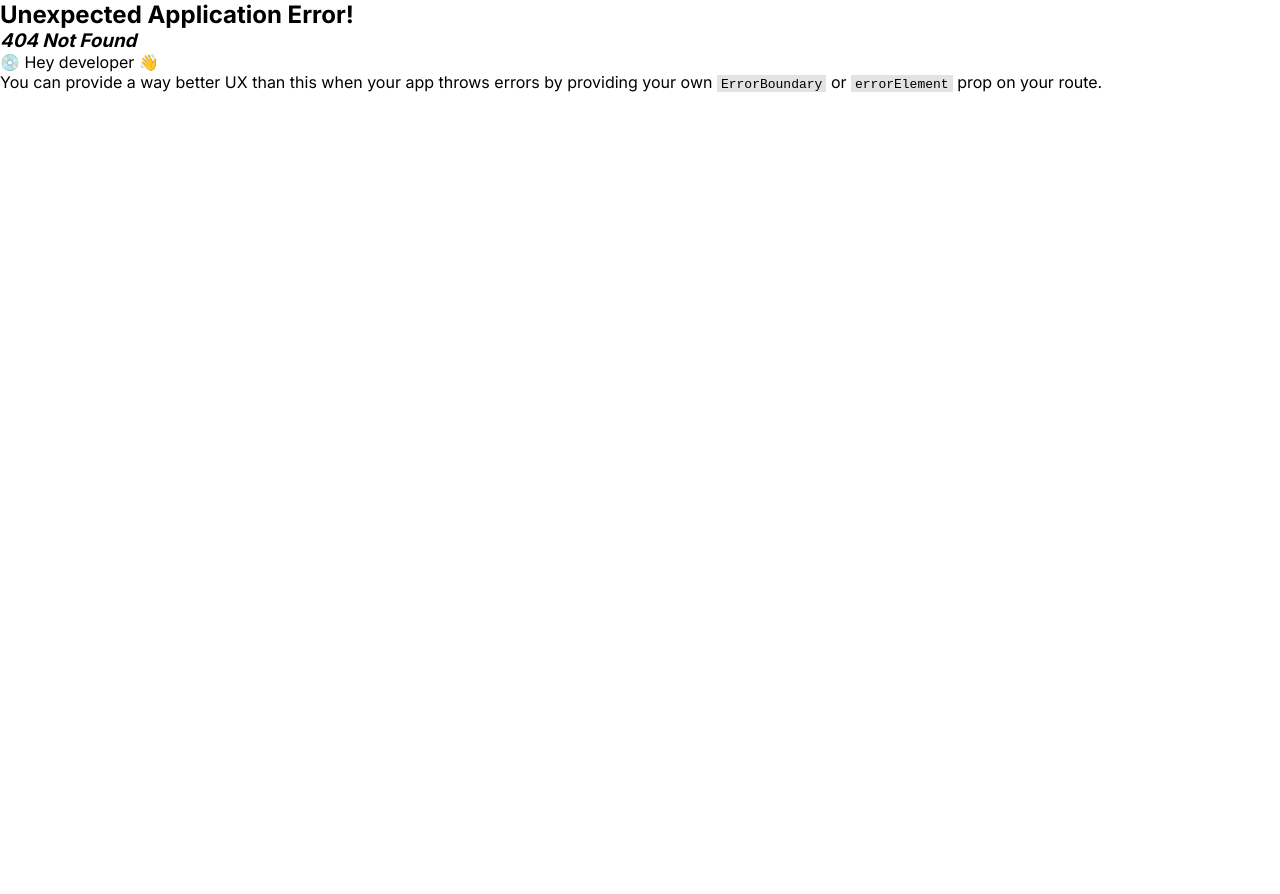
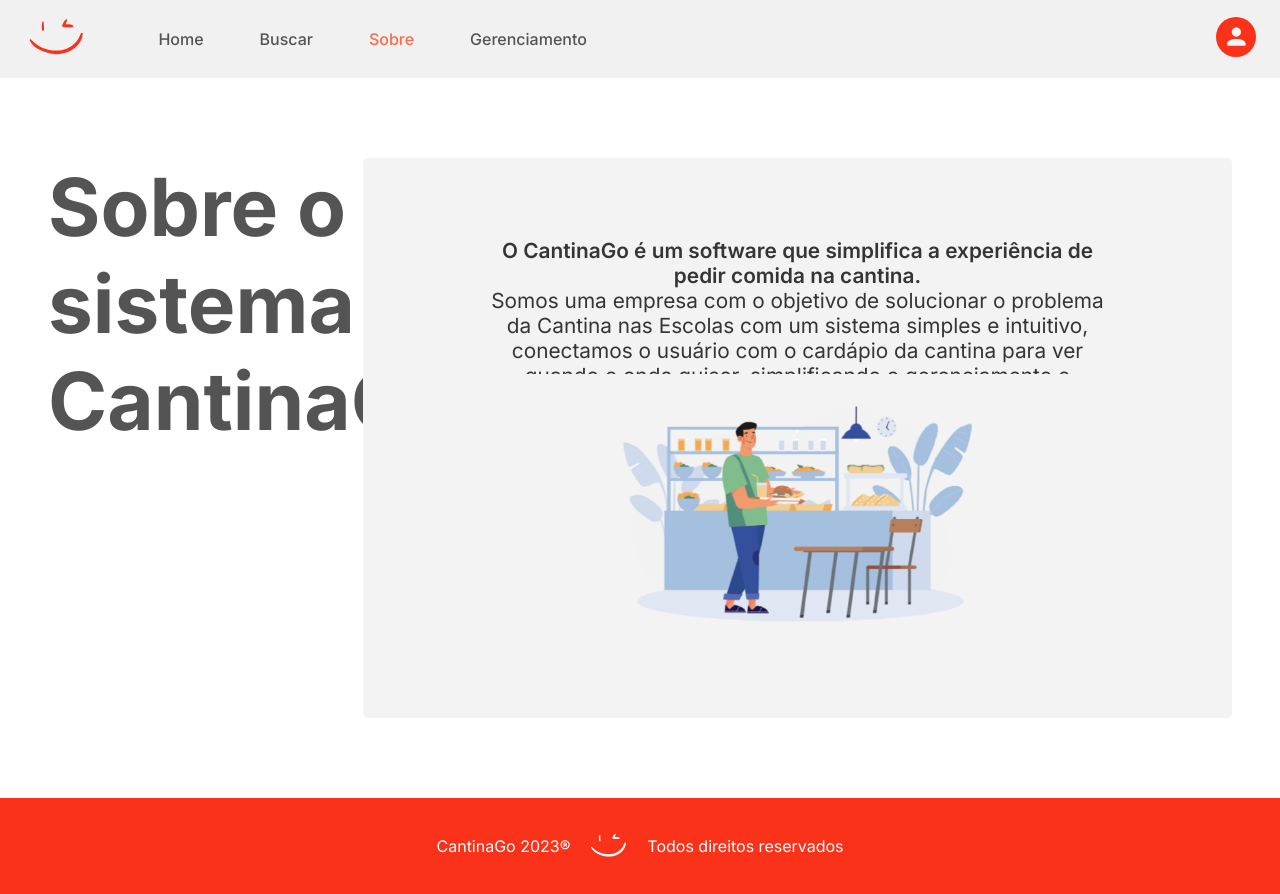
Before and after one commit to Senai-SC-CTAI/SA_2023_3B_CantinaGo, a React (Vite) app in the folder web/: page /sobre in a window 1280 px wide. Before the commit this address had no page. Before the commit the page ends 800 px from the top, so only its background shows below. Built offline with nearby package versions, Linux system fonts and the light colour scheme.

Commit message:
adding About screen and fix/standardizing style

```diff
--- a/web/package.json
+++ b/web/package.json
@@ -26,6 +26,6 @@
     "eslint-plugin-react-hooks": "^4.6.0",
     "eslint-plugin-react-refresh": "^0.4.3",
     "typescript": "^5.0.2",
-    "vite": "^4.4.9"
+    "vite": "^4.5.0"
   }
 }
--- a/web/src/components/Footer/index.tsx
+++ b/web/src/components/Footer/index.tsx
@@ -5,7 +5,10 @@
   return (
     <>
       <footer>
-        <p>Todos direitos reservados a CantinaGo 2023®</p>
+        <p>CantinaGo 2023®
+       </p>
+        <img src="./favicon.png" className='logoFoter' />
+        <p>Todos direitos reservados</p>
       </footer>
     </>
   )
--- a/web/src/components/Footer/style.css
+++ b/web/src/components/Footer/style.css
@@ -3,9 +3,17 @@
     width: 100%;
     padding: 2vw 1vw;
     text-align: center;
+    display: flex;
+    flex-direction: row;
+    align-items: center;
+    justify-content: center;
+    gap: 1rem;
 }
 
 footer p{
     color: var(--B1);
-    font-size: 1.2vw;
+    font-size: 1rem;
 }
+.logoFoter{
+    max-width: 45px;
+}
--- a/web/src/components/Header/index.tsx
+++ b/web/src/components/Header/index.tsx
@@ -1,10 +1,9 @@
-
-
 import './style.css'
 import '../StyleTemplate/style.css'
 import logo from '../../assets/icons/Logo.svg'
 import user from '../../assets/icons/User.svg'
 import React, { useState } from 'react';
+import { NavLink } from 'react-router-dom';
 
 function Header() {
   const [activeItem, setActiveItem] = useState('Home');
@@ -17,22 +16,24 @@
     <>
       <header className="header">
         <div className="headerContent1">
-          <div className="logo" onClick={() => handleItemClick('Home')}>
-            <img src={logo}/>
-          </div>
+          <NavLink to="/home">
+            <div className="logo" onClick={() => handleItemClick('Home')}>
+              <img src={logo} />
+            </div>
+          </NavLink>
           <nav className="nav">
             <ul>
               <li>
-                <a href="#">Home</a>
+                <NavLink to="/home">Home</NavLink>
               </li>
               <li>
-                <a href="/Buscar">Buscar</a>
+                <NavLink to="/Buscar">Buscar</NavLink>
               </li>
               <li>
-                <a href="#">Sobre</a>
+                <NavLink to="/sobre">Sobre</NavLink>
               </li>
               <li>
-                <a href="/gerenciamento">Gerenciamento</a>
+                <NavLink to="/gerenciamento">Gerenciamento</NavLink>
               </li>
             </ul>
           </nav>
@@ -40,7 +41,7 @@
         <div className="user">
           <img src={user} alt="User" />
         </div>
-    </header>
+      </header>
     </>
   )
 }
--- a/web/src/components/Header/style.css
+++ b/web/src/components/Header/style.css
@@ -35,14 +35,16 @@
     text-decoration: none;
     color: #545454;
     transition: .5s;
-    font-style: italic;
-    font-size: 1.1rem;
+    /* font-style: italic; */
+    font-size: 1rem;
+    font-weight: 500;
   }
 
-  /* .nav .active{
+ .nav .active{
     transition: .5s;
+    color: var(--L2);
   }
-
+   /*
   .nav .active:hover::after {
     content: '';
     display: block;
--- a/web/src/main.tsx
+++ b/web/src/main.tsx
@@ -11,6 +11,8 @@
 import EditarComida from './screens/Gerenciamento/EditarComida/index.tsx'
 import ListaComidas from './screens/Gerenciamento/ListaComidas/index.tsx'
 import RegistrarComida from './screens/Gerenciamento/RegistrarComida/index.tsx'
+import About from './screens/About/index.tsx'
+
 
 import {
   createBrowserRouter,
@@ -59,6 +61,10 @@
         path: '/buscar',
         element: <Buscar/>
       },
+      {
+        path: '/sobre',
+        element: <About/>
+      },
   ]
 )
 
--- /dev/null
+++ b/web/src/screens/About/index.tsx
@@ -0,0 +1,23 @@
+import './style.css'
+import Footer from '../../components/Footer'
+import Header from '../../components/Header'
+import FoodsImage from '../../assets/img/CantinaImg.png'
+
+export default function About() {
+    return (
+        <>
+        <Header />
+        <div className="containerAbout">
+            <h1 className='title titleAbout'>Sobre o sistema CantinaGo</h1>
+            <div className="cardAbout">
+          <span>O CantinaGo é um software que simplifica a experiência de pedir comida na cantina.</span>
+          <p>
+            Somos uma empresa com o objetivo de solucionar o problema da Cantina nas Escolas com um sistema simples e intuitivo, conectamos o usuário com o cardápio da cantina para ver quando e onde quiser, simplificando o gerenciamento e diminuindo filas.
+            </p>
+            <img src={FoodsImage} />
+            </div>
+        </div>
+        <Footer />
+        </>
+    )
+}
--- /dev/null
+++ b/web/src/screens/About/style.css
@@ -0,0 +1,30 @@
+.containerAbout{
+    color: black;
+    height: 100%;
+    display: flex;
+    padding:  5rem 3rem;;
+}
+
+.titleAbout{
+    width: 30%;
+    font-size: 5rem;
+}
+.cardAbout{
+    background-color: rgb(243, 243, 243);
+    color: #1b1b1be1;
+    font-weight: 400;
+    padding: 4rem 8rem;
+    width: 80%;
+    height: 70vh;
+    border-radius: 5px;
+    font-size: 1.3rem;
+    display: flex;
+    flex-direction: column;
+    align-items: center;
+    justify-content: center;
+    text-align: center;
+}
+.cardAbout span{
+    font-weight: 600;
+    padding: 1rem 0rem;
+}
--- a/web/src/screens/Login/index.tsx
+++ b/web/src/screens/Login/index.tsx
@@ -21,7 +21,7 @@
           <input className='input-Login' type="password" placeholder="senha" />
           {/* </div> */}
           <div className='esqueceuSenha-Login'>
-            <Link to="/home" className='input_label-Login'>Esqueceu a senha?</Link>
+            <Link to="/home" className='input_label-Login'>Esqueceu a senha? Clique aqui</Link>
           </div>
         </div>
 
--- a/web/src/screens/Login/style.css
+++ b/web/src/screens/Login/style.css
@@ -49,7 +49,7 @@
 
   .input-container-Login {
     margin-bottom: 2vh;
-    min-width: 500px;
+    width: 60%;
     display: flex;
     font-size: 24px;
     flex-direction: column;
@@ -67,19 +67,19 @@
   .input-Login {
     border-radius: 10px;
     width: 100%;
-    padding: 1.5vw 1vw;
+    padding: 1rem 2rem;
     font-weight: 400;
-    font-size: 1.2vw;
+    font-size: 1rem;
     background-color: var(--B3);
     color: var(--C2);
     border: hidden;
   }
 
   .esqueceuSenha-Login {
-    color: var(--L1);
-    font-size: 1vw;
+    color: var(--L2);
+    font-size: 0.9rem;
     margin-left: 1vw;
-    margin-top: 5px;
+    margin-top: 9px;
   }
 
   .submit-button {
@@ -90,7 +90,7 @@
     display: flex;
     align-items: center;
     justify-content: center;
-    width: 150px;
+    width: 70%;
     height: 40px;
     background-color: #FA321A;
     font-weight: bold;
@@ -106,7 +106,7 @@
   }
 
   .login-link {
-    margin-top: 10px;
+    margin-top: 20px;
     font-size: 14px;
     color: #7A7A7A;
   }
--- a/web/src/screens/SignUp/style.css
+++ b/web/src/screens/SignUp/style.css
@@ -32,6 +32,7 @@
   .div-content {
     margin-left: 0.5%;
     height: 100vh;
+    width: 100%;
     display: flex;
     flex-direction: column;
     justify-content: center;
@@ -40,11 +41,12 @@
 
   .input-container {
     margin-bottom: 2vh;
-    min-width: 500px;
+    width: 60%;
     display: flex;
     font-size: 24px;
     flex-direction: column;
     align-items: flex-start;
+    justify-content: center;
   }
   .input-other{
     margin-bottom: 2vh;
@@ -65,9 +67,9 @@
   .input-Register {
     border-radius: 10px;
     width: 100%;
-    padding: 1.5vw 1vw;
+    padding: 1rem 2rem;
     font-weight: 400;
-    font-size: 1.2vw;
+    font-size: 1rem;
     background-color: var(--B3);
     color: var(--C2);
     border: hidden;
@@ -81,7 +83,7 @@
   .submit-button {
     border: none;
     border-radius: 5px;
-    width: 150px;
+    width: 60%;
     height: 40px;
     background-color: #FA321A;
     color: #FFFFFF;
@@ -117,9 +119,10 @@
   .main-inputs{
     display: grid;
     grid-template-columns: repeat(2, 1fr);
+    grid-template-rows: 2;
     justify-content: center;
+    align-items: center;
     margin-bottom: 2vh;
-    align-items: center;
-    min-width: 500px;
+    width: 60%;
     gap: 10px;
   }
```
Also changed, not shown: web/src/screens/Home/index.tsx (+0 -7 lines), web/src/assets/img/CantinaImg.png (added), 1 other file (tests, documents, lock files or other folders).
